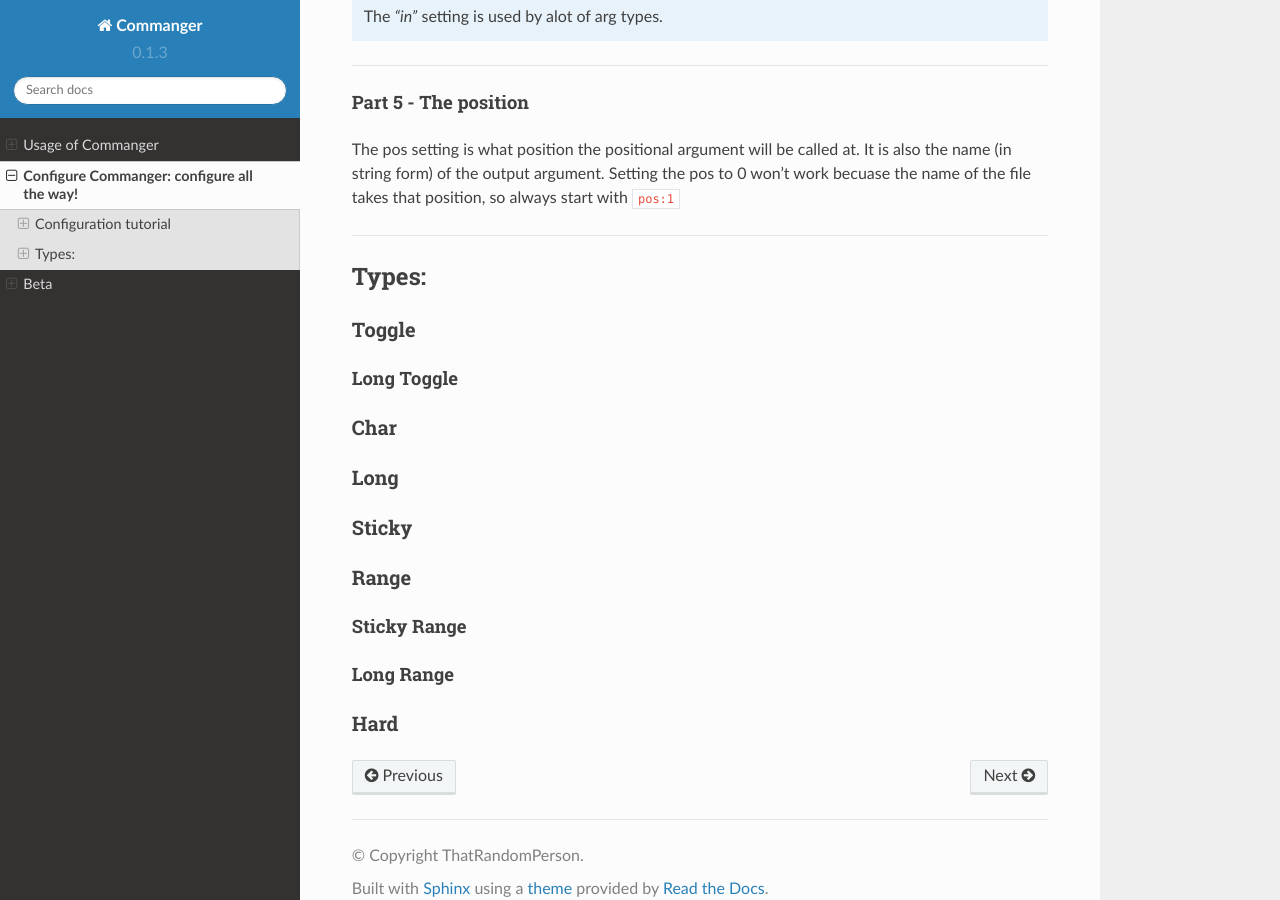
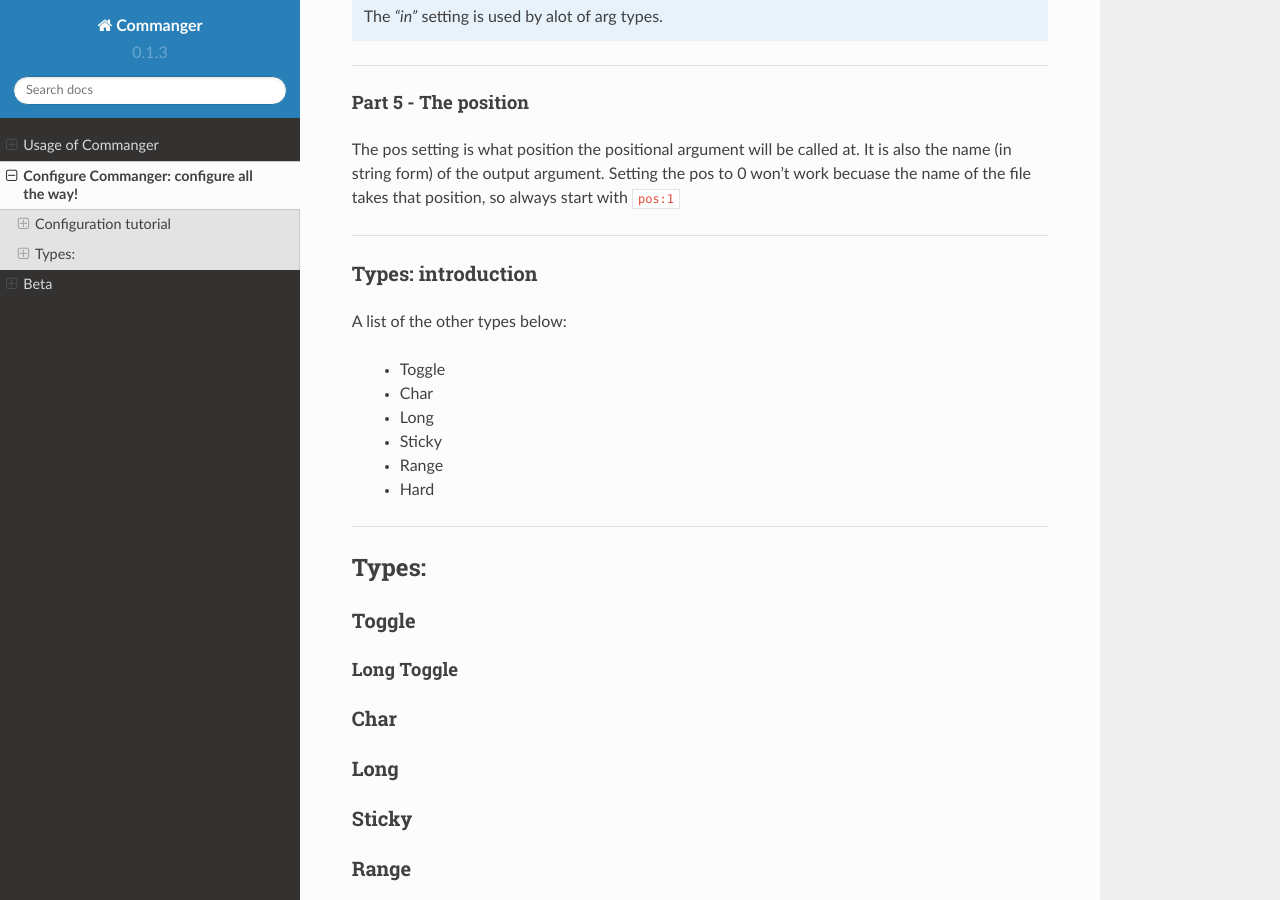
Before and after one commit to thatrandomperson5/commanger-docs, a Sphinx documentation site: the page built from docs/source/configure.rst, in a window 1280 px wide and 900 px high, scrolled down 2206 px. Built offline with Sphinx 7.4.7 and the Read the Docs theme 2.0.0, drawn with Linux system fonts in a browser that asks for light colours.

Commit message:
Update configure.rst

```diff
--- a/docs/source/configure.rst
+++ b/docs/source/configure.rst
@@ -117,6 +117,20 @@
 
 ------------------
 
+Types: introduction
+==========
+
+A list of the other types below:
+
+ * Toggle
+ * Char
+ * Long
+ * Sticky
+ * Range
+ * Hard
+
+------------------
+
 *****
 Types:
 *****
```
